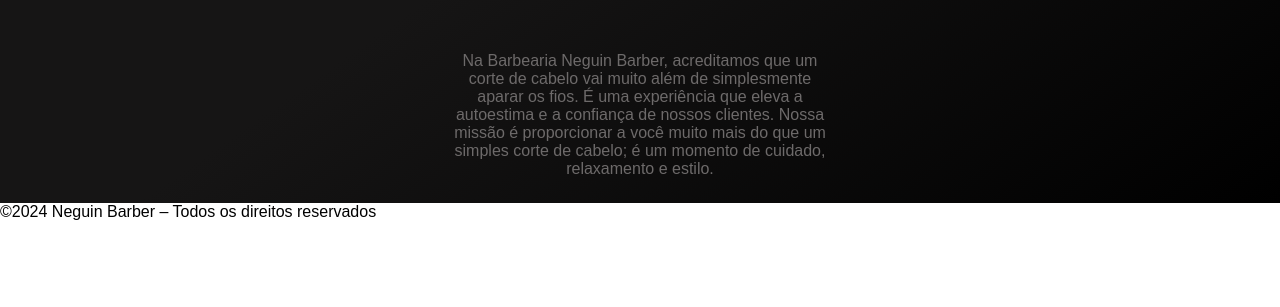
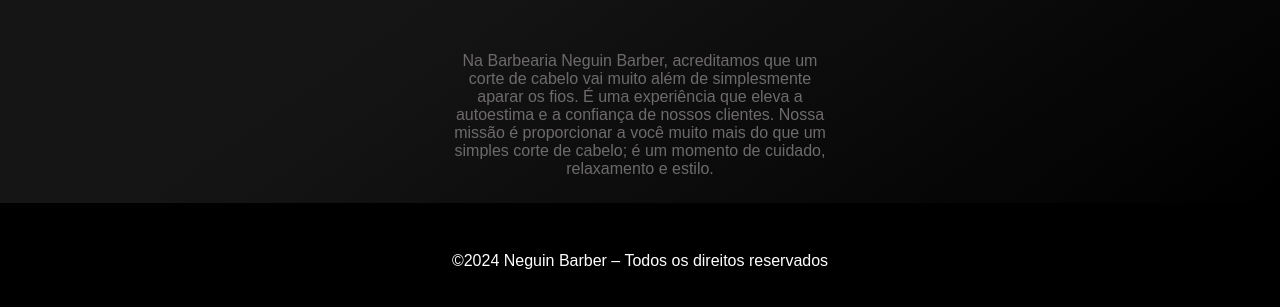
Before and after one commit to Joaovhl031/NeguinBarber, a plain HTML site: page index.html in a window 1280 px wide. Shown: the part 1211-1518 px from the top of the page. Before the commit the page ends 1432 px from the top, so only its background shows below. Drawn offline with Linux system fonts and the light colour scheme.

Commit message:
style: footer design

```diff
--- a/css/style.css
+++ b/css/style.css
@@ -125,3 +125,15 @@
   -webkit-backface-visibility: hidden;
   backface-visibility: hidden;
 }
+
+footer{
+  font-family: sans-serif;
+  font-size: 16px;
+  background-color: #000000;
+  color: #FFF;
+  height: 116px;
+  display: flex;
+  justify-content: center;
+  align-items: center;
+  margin: auto;
+}
```
